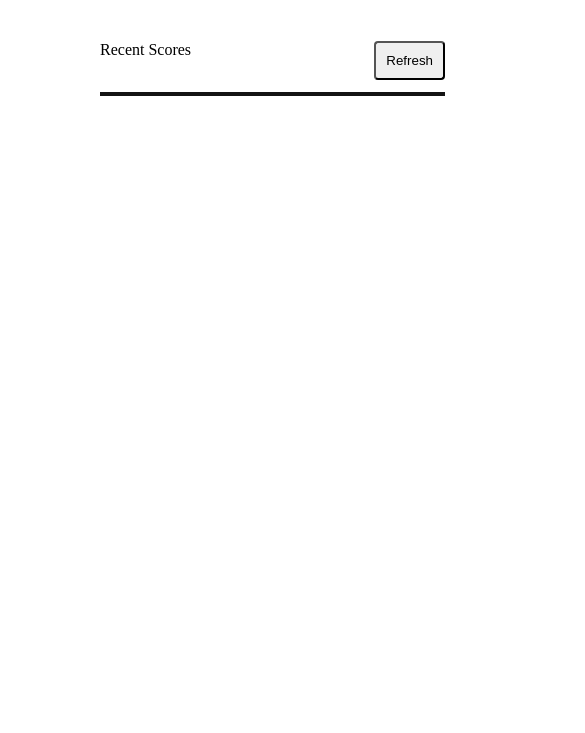
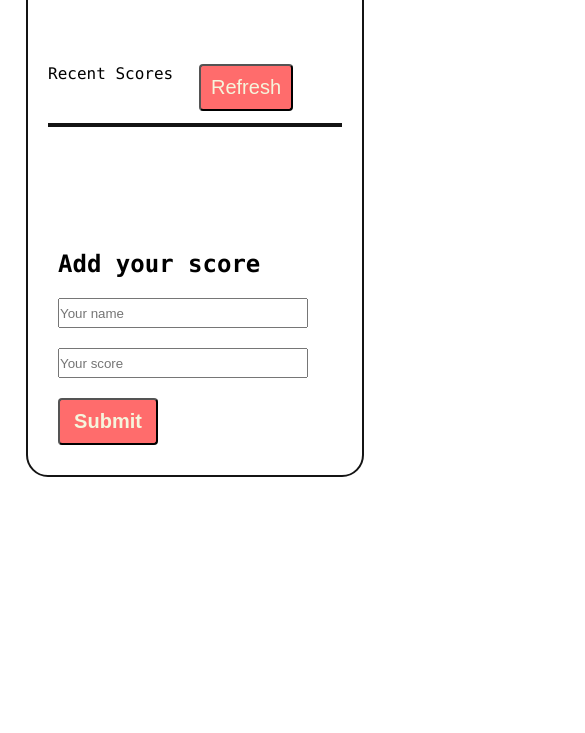
Before and after one commit to nunegabriel/Leaderboard, a website built with webpack: page src/index.html in a window 390 px wide. Shown: the part 111-844 px from the top of the page, 585 px wide, since content can reach past the window. Built offline with nearby package versions, Linux system fonts and the light colour scheme; no server answers.

Commit message:
message styles added

```diff
--- a/src/index.html
+++ b/src/index.html
@@ -11,7 +11,9 @@
 
         <div class="content-1">
             <div>
-                <h1>Leaderboard</h1>
+                <header>
+                    <h1 class="main-heading">Leaderboard</h1>
+                </header>
             </div>
             <div class="heading">
                 <div class="head-1">
--- a/src/style.css
+++ b/src/style.css
@@ -4,9 +4,17 @@
   box-sizing: border-box;
 }
 
+body {
+  font-family: "Lucida Console", "Courier New", monospace;
+}
+
 .content {
   display: flex;
   margin: 35px 100px auto;
+  border: 2px solid #141414;
+  border-radius: 22px;
+  padding: 20px;
+
 }
 
 .content-1 {
@@ -30,7 +38,12 @@
   margin-top: 20px;
   padding: 10px;
   border-radius: 4px;
-  width: 70px;
+  width: 100px;
+  font-weight: bold;
+  font-size: 20px;
+  background-color: rgb(255, 108, 108);
+  color: beige;
+  cursor: pointer
 }
 
 .heading {
@@ -38,6 +51,10 @@
   justify-content: space-between;
   margin-top: 80px;
   width: 345px;
+}
+
+.main-heading {
+  color: rgb(255, 108, 108);
 }
 
 .board {
@@ -57,8 +74,38 @@
 .btn-1 {
   padding: 10px;
   border-radius: 4px;
+  font-size: 20px;
+  background-color: rgb(255, 108, 108);
+  color: beige;
+  cursor: pointer
+
 }
 
 .name {
   height: 30px;
+  margin-top: 20px;
 }
+
+@media only screen and (max-width: 900px) {
+  .content {
+    display: flex;
+    flex-direction: column;
+    margin: 35px 26px auto;
+  }
+
+  .input-1 {
+    display: flex;
+    flex-direction: column;
+    margin: 123px 20px 10px 10px;
+    width: 250px;
+  }
+
+  .heading {
+  display: flex;
+  justify-content: space-between;
+  margin-top: 80px;
+  width: 245px;
+}
+
+
+}
```
